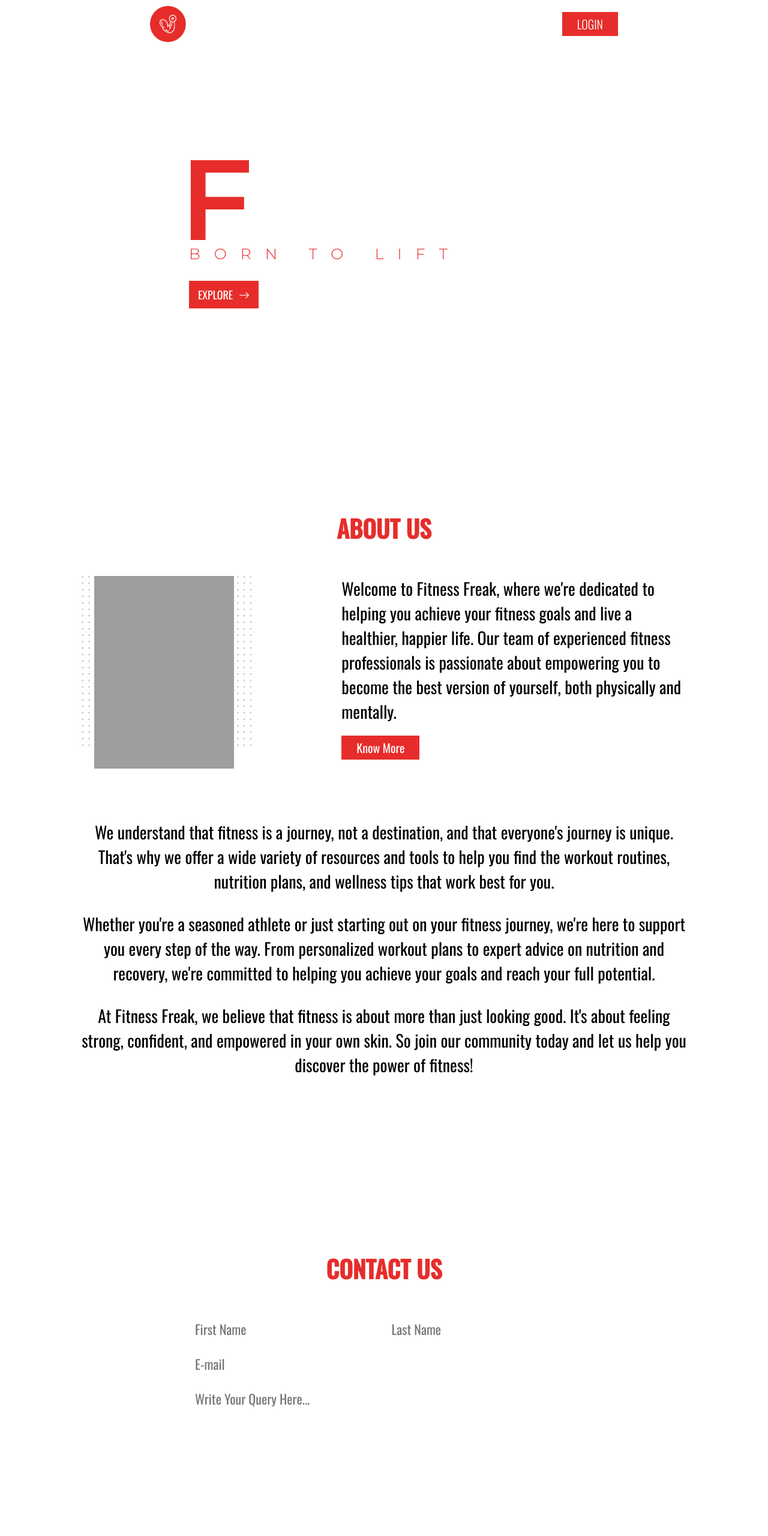
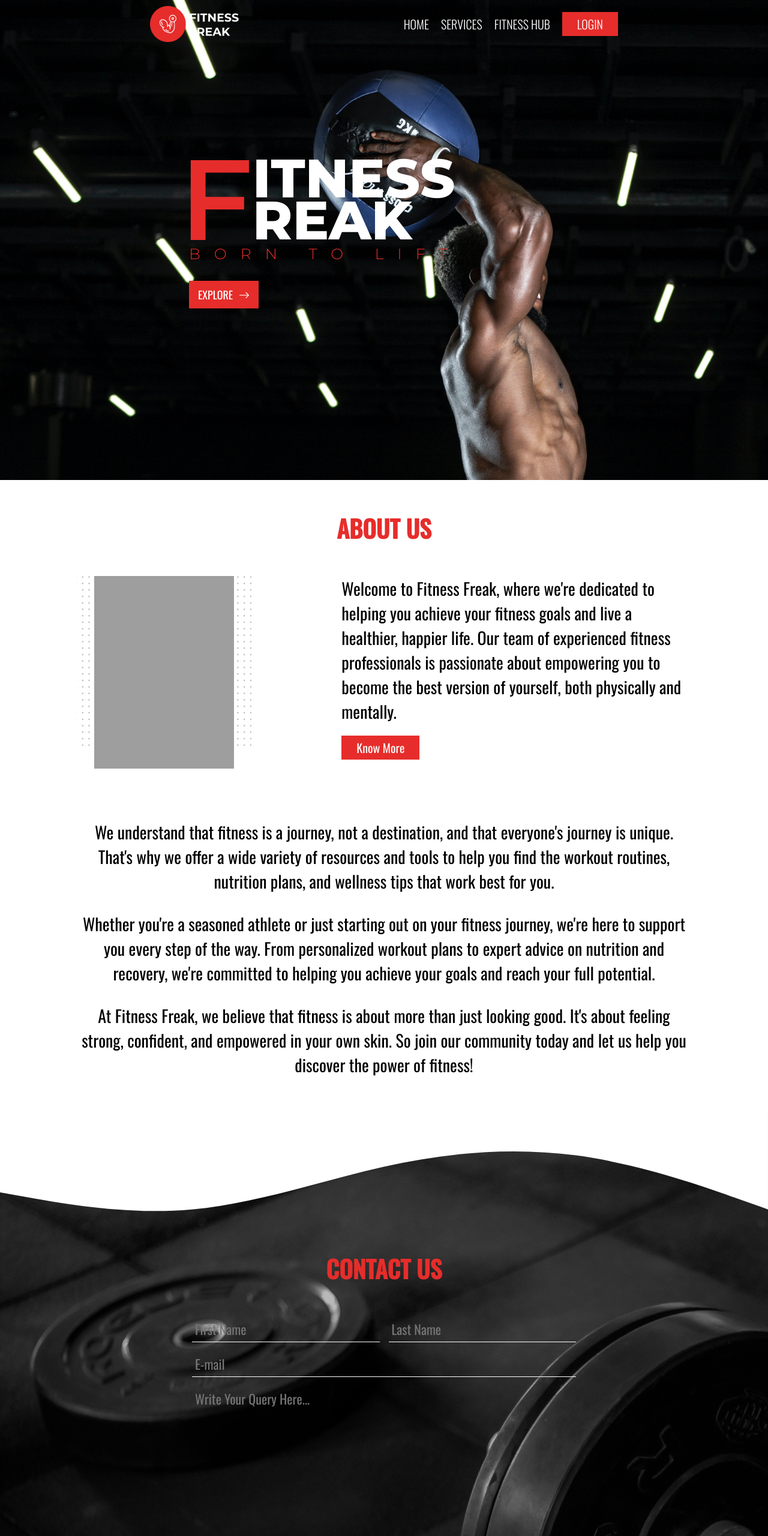
Before and after one commit to AdnanQuazi/FitnessFreak, a plain HTML site: page index.html in a window 1280 px wide. Shown: the top 2560 px of the page at 60% size. Drawn offline with nearby package versions, Linux system fonts and the light colour scheme; grey boxes are pictures that could not be loaded.

Commit message:
css commit

```diff
--- a/styles/index.css
+++ b/styles/index.css
@@ -47,7 +47,7 @@ nav ul li:last-child{
 .section-1{
     width: 100%;
     height:100vh;
-    background-image:url(images/hero.jpg) ;
+    background-image:url(../images/hero.jpg) ;
     background-size: cover;
     background-position: center;
 }
@@ -194,7 +194,7 @@ nav ul li:last-child{
 .section-3{
     min-height: 100vh;
     width: 100%;
-    background-image: url(images/contact.png);
+    background-image: url(../images/contact.png);
 }
 .section-3-wrapper{
     width: 50%;
```
